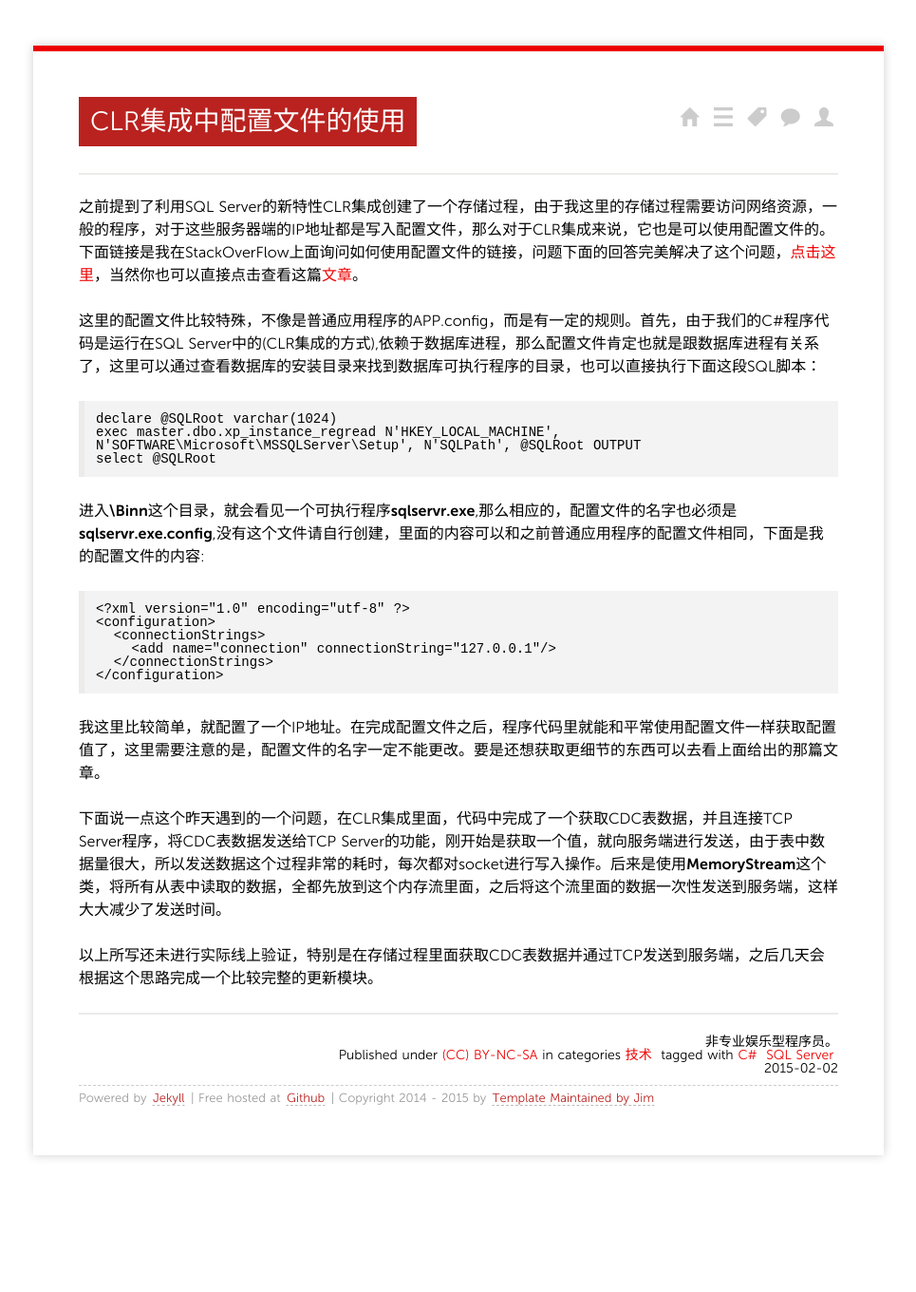
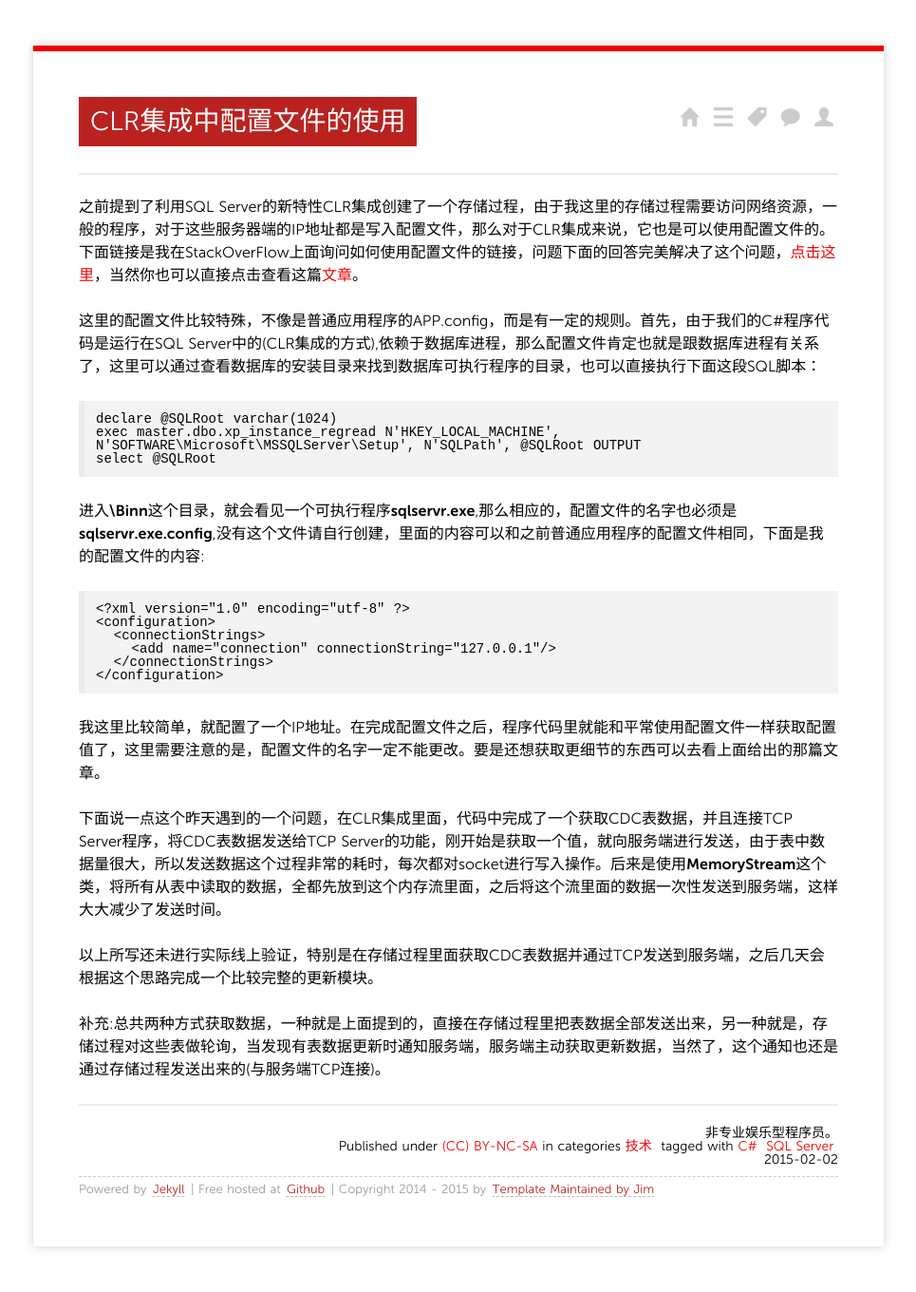
Before and after one commit to betazk/betazk.github.io, a Jekyll site: the page built from _posts/2015-02-02-CLR集成中配置文件的使用.md, in a window 1280 px wide. Shown: the whole page at 95% size, without its empty margins (157-1122 px from the left). Built offline with Jekyll 4.4.1, drawn with Linux system fonts in a browser that asks for light colours; nearby versions of some CDN libraries; Markdown is read by kramdown in place of the engine named in the settings; comment, search, counter and statistics services are not loaded; before the commit the page ends 1264 px from its top, so only the background shows below that.

Commit message:
add something content about blog 20150202

```diff
--- a/_posts/2015-02-02-CLR集成中配置文件的使用.md
+++ b/_posts/2015-02-02-CLR集成中配置文件的使用.md
@@ -32,3 +32,5 @@ tags:
 下面说一点这个昨天遇到的一个问题，在CLR集成里面，代码中完成了一个获取CDC表数据，并且连接TCP Server程序，将CDC表数据发送给TCP Server的功能，刚开始是获取一个值，就向服务端进行发送，由于表中数据量很大，所以发送数据这个过程非常的耗时，每次都对socket进行写入操作。后来是使用**MemoryStream**这个类，将所有从表中读取的数据，全都先放到这个内存流里面，之后将这个流里面的数据一次性发送到服务端，这样大大减少了发送时间。
 
 以上所写还未进行实际线上验证，特别是在存储过程里面获取CDC表数据并通过TCP发送到服务端，之后几天会根据这个思路完成一个比较完整的更新模块。
+
+补充:总共两种方式获取数据，一种就是上面提到的，直接在存储过程里把表数据全部发送出来，另一种就是，存储过程对这些表做轮询，当发现有表数据更新时通知服务端，服务端主动获取更新数据，当然了，这个通知也还是通过存储过程发送出来的(与服务端TCP连接)。
```
